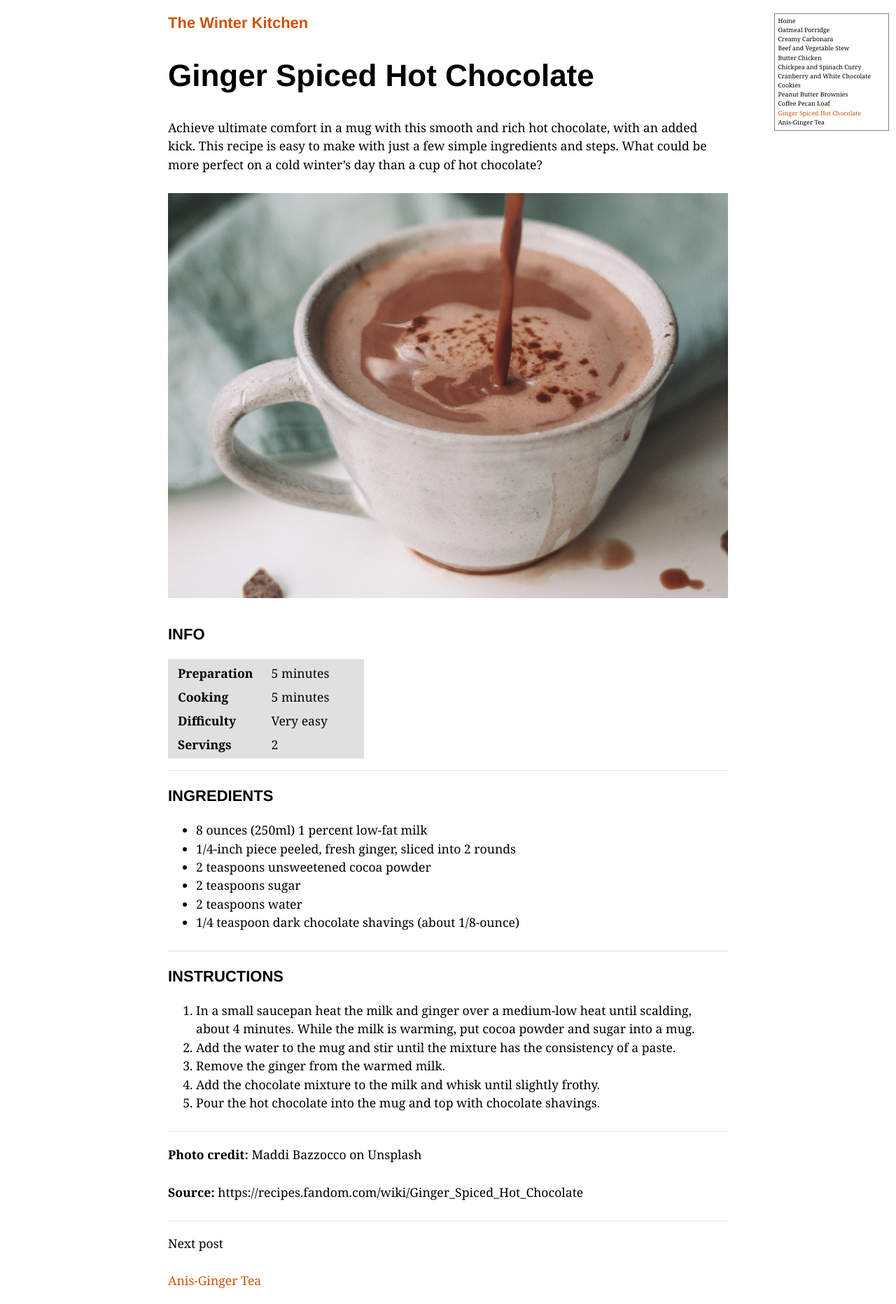
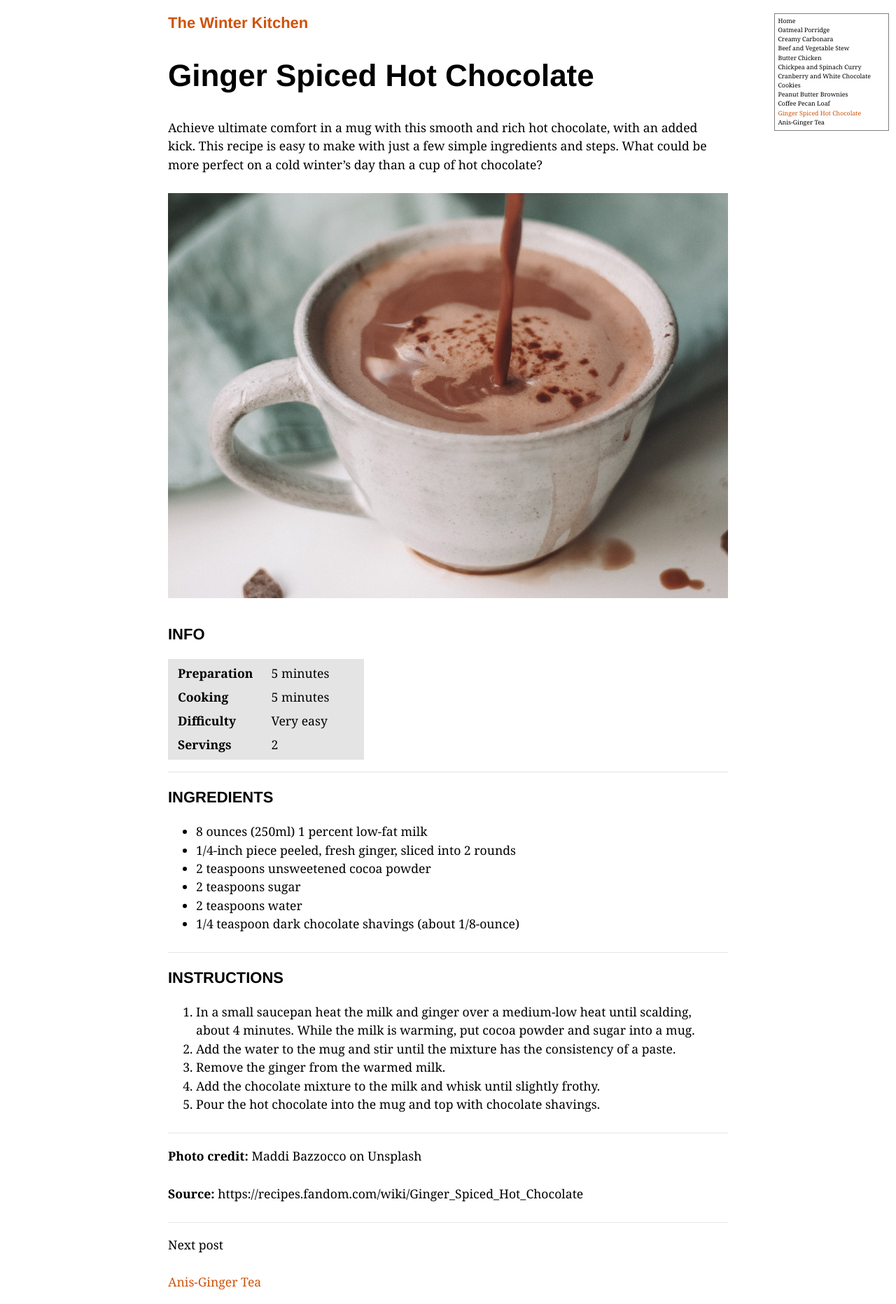
Before and after one commit to AgneteSteine/agnetesteine.github.io, a Jekyll site: the page built from _recipes/recipe10.markdown, in a window 1280 px wide. Shown: the whole page at 70% size. Built offline with Jekyll 4.4.1, drawn with Linux system fonts in a browser that asks for light colours.

Commit message:
Table color

```diff
--- a/assets/css/recipes.css
+++ b/assets/css/recipes.css
@@ -170,9 +170,9 @@
 table {
   display: block;
   color: black;
-  background-color:rgb(224, 224, 224);
+  background-color:rgb(228, 228, 228);
   width: 35%;
-  padding-bottom:2px;
+  padding-bottom:4px;
   padding-top:2px;
 }
 
```
